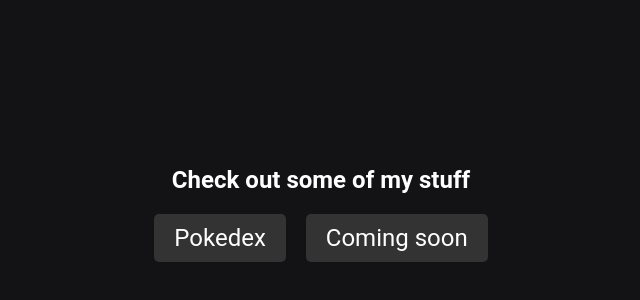
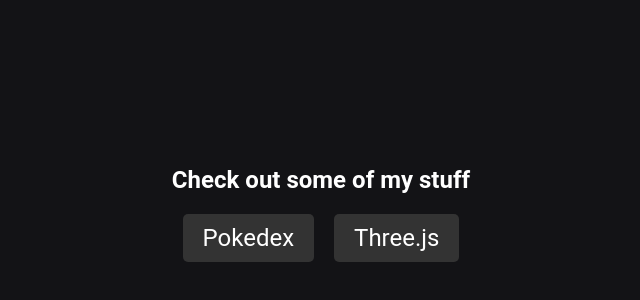
Before and after one commit to martvu/martvu.github.io, a plain HTML site: page index.html in a window 1280 px wide. Shown: the part 996-1296 px from the top of the page, without its empty margins (319-959 px from the left). Drawn offline with Linux system fonts and the light colour scheme.

Commit message:
add three js project link

```diff
--- a/index.html
+++ b/index.html
@@ -22,10 +22,10 @@
           Pokedex
         </a>
         <a
-          href=""
+          href="https://martvu.github.io/threejs-project"
           class="stuff hidden"
         >
-          Coming soon
+          Three.js
         </a>
       </div>
     </section>
```
